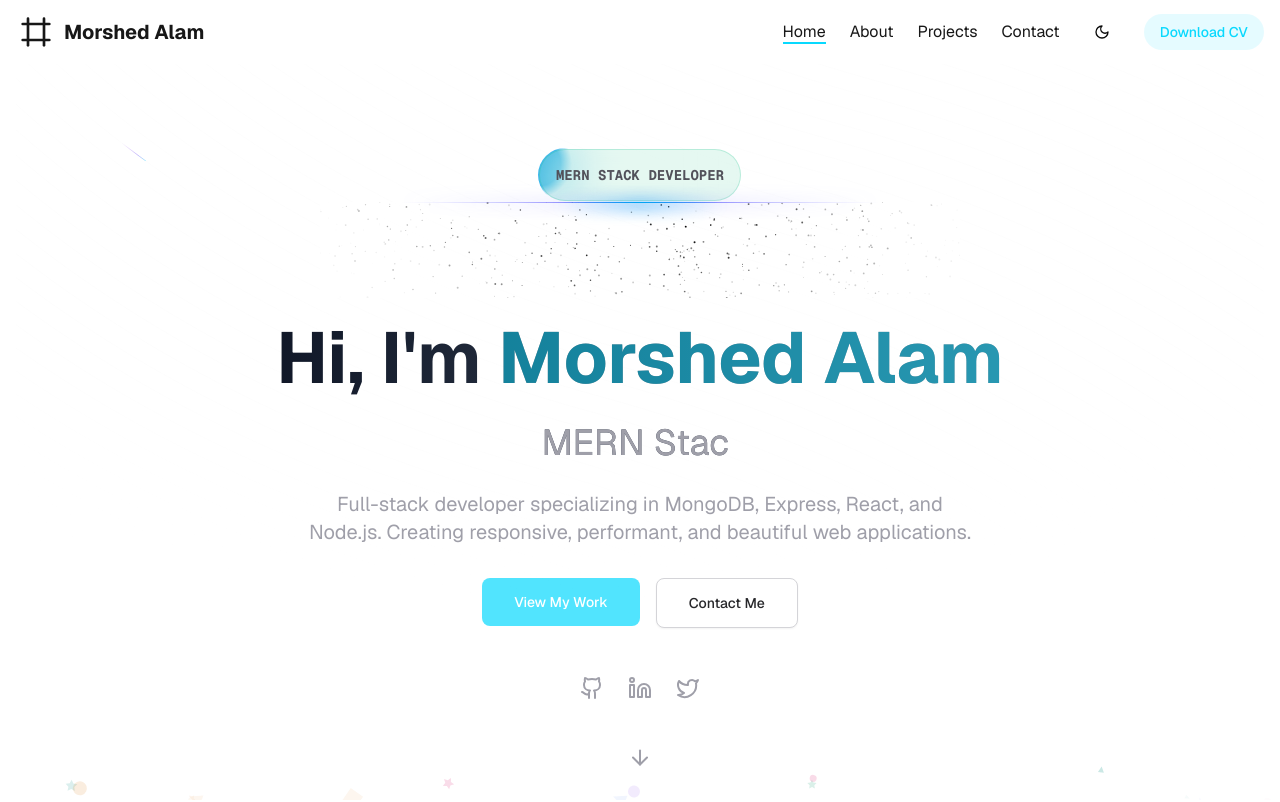
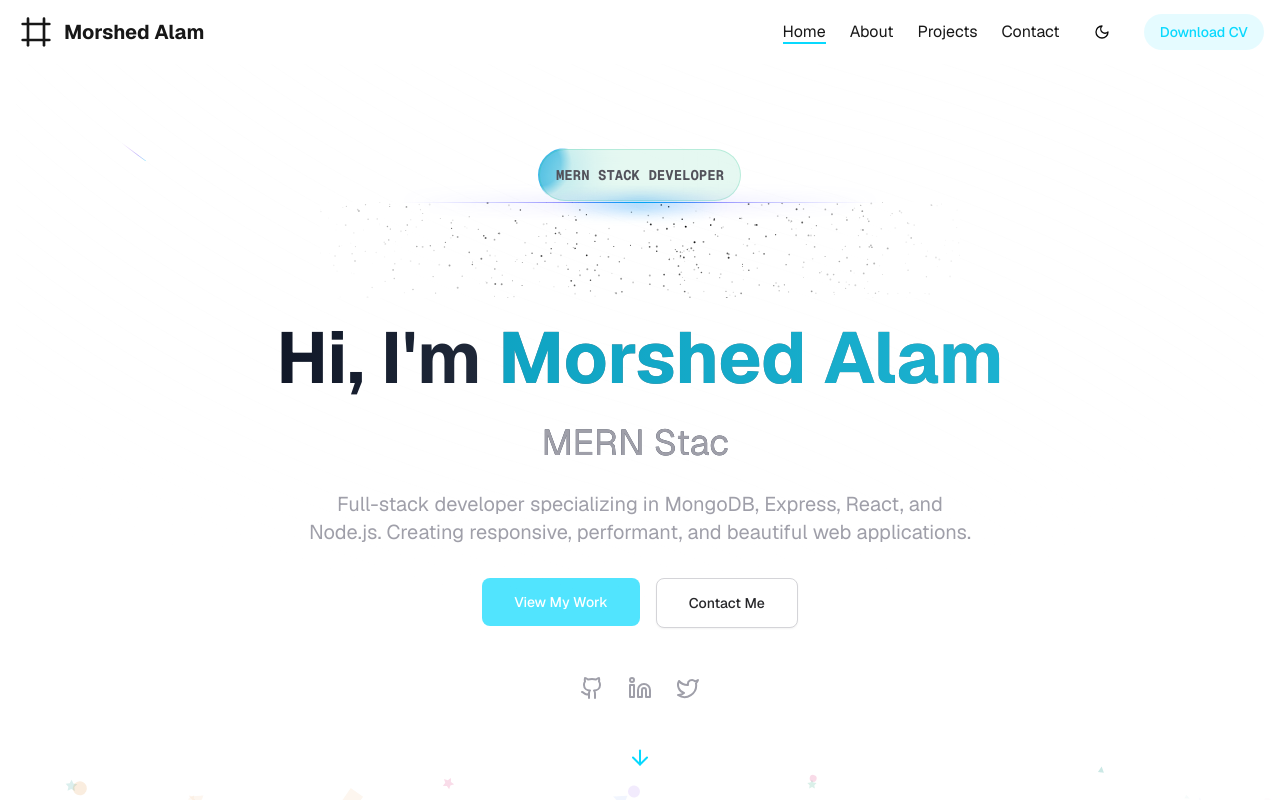
Before and after one commit to morz-mamun/morshed-portfolio, a Next.js app: page / in a window 1280 px wide. Shown: the top 802 px of the page. Built offline with nearby package versions, Linux system fonts and the light colour scheme.

Commit message:
feat: add type animation

```diff
--- a/components/home/banner/banner.tsx
+++ b/components/home/banner/banner.tsx
@@ -7,8 +7,6 @@ import { Button } from "@/components/ui/button"
 import { useTheme } from "next-themes"
 import { BackgroundBeams } from "../../ui/background-beams"
 import SparklesPreview from "./sparklesPreview"
-import { AuroraText } from "@/components/magicui/aurora-text"
-import { TypingAnimation } from "@/components/magicui/typing-animation"
 import { Typewriter } from "react-simple-typewriter"
 
 export default function Hero() {
@@ -50,7 +48,7 @@ export default function Hero() {
             resolvedTheme === "dark" ? "from-white to-gray-400" : "from-gray-900 to-gray-600"
           }`}
         >
-          Hi, I'm <span className="text-brand/50">Morshed Alam</span>
+          Hi, I'm <span className="text-brand/70">Morshed Alam</span>
           <br />
           <span className="text-4xl font-normal text-zinc-400">
             <Typewriter
@@ -129,7 +127,7 @@ export default function Hero() {
           opacity: { duration: 0.3 },
         }}
       >
-        <ArrowDown className="text-zinc-400" size={24} />
+        <ArrowDown className="text-brand" size={24} />
       </motion.div>
     </section>
   )
```
